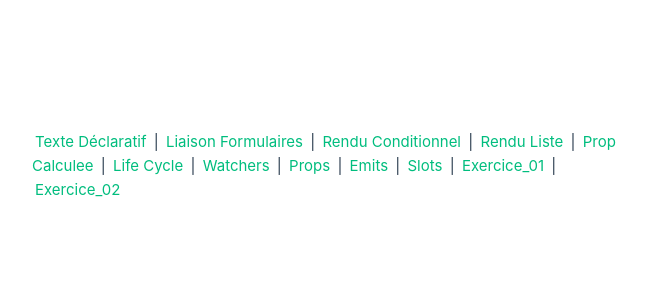
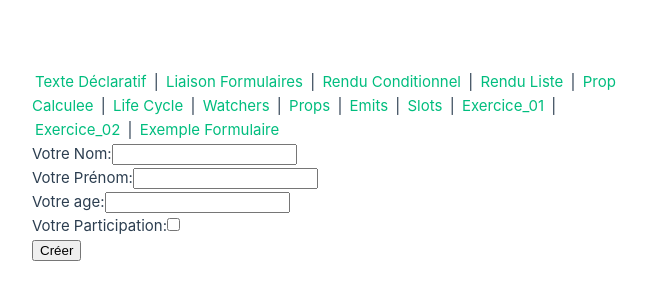
Before and after one commit to GregMarshall999/formation-vue-3, a Vue app: page /exempleForm in a window 1280 px wide. Shown: the part 234-534 px from the top of the page, without its empty margins (0-646 px from the left). Built offline with nearby package versions, Linux system fonts and the light colour scheme.

Commit message:
formulaire composant

```diff
--- /dev/null
+++ b/src/components/Formulaires/Formulaire.vue
@@ -0,0 +1,53 @@
+<template>
+
+<form @submit.prevent="envoyer">
+
+    <div>
+        <label>Votre Nom:</label>
+        <input v-model="contenu.nom" type="text" />
+    </div>
+
+    <div>
+        <label>Votre Prénom:</label>
+        <input v-model="contenu.prenom" type="text" />
+    </div>
+
+    <div>
+        <label>Votre age:</label>
+        <input v-model="contenu.age" type="number" />
+    </div>
+
+    <div>
+        <label>Votre Participation:</label>
+        <input v-model="contenu.participation" type="checkbox" />
+    </div>
+
+    <button>{{ mode ? 'Créer' : 'Modifier' }}</button>
+</form>
+
+</template>
+
+<script>
+
+export default {
+    data() {
+        return {
+            contenu: {
+                nom: '',
+                prenom: '',
+                age: null,
+                participation: false
+            }
+        }
+    },
+    props: {
+        mode: Boolean
+    },
+    methods: {
+        envoyer() {
+            console.log(this.contenu);
+        }
+    }
+}
+
+</script>
--- a/src/components/NavBar.vue
+++ b/src/components/NavBar.vue
@@ -11,6 +11,7 @@
         <router-link :to="{ name: 'Emits' }">Emits</router-link> |
         <router-link :to="{ name: 'Slots' }">Slots</router-link> |
         <router-link :to="{ name: 'Exercice_01' }">Exercice_01</router-link> |
-        <router-link :to="{ name: 'Exercice_02' }">Exercice_02</router-link>
+        <router-link :to="{ name: 'Exercice_02' }">Exercice_02</router-link> |
+        <router-link :to="{ name: 'ExempleForm' }">Exemple Formulaire</router-link>
     </nav>
 </template>
--- a/src/router/index.js
+++ b/src/router/index.js
@@ -13,6 +13,8 @@ import Watchers from '@/vue/Watchers.vue';
 import Props from '@/vue/Props.vue';
 import Emits from '@/vue/Emits.vue';
 import Slots from '@/vue/Slots.vue';
+
+import ExempleForm from '@/vue/ExempleFormulaire/ExempleForm.vue';
 
 const routes = [
     {
@@ -76,6 +78,11 @@ const routes = [
         name: 'Exercice_02',
         component: Exercice_02
     },
+    {
+        path: '/exempleForm',
+        name: 'ExempleForm',
+        component: ExempleForm
+    }
 ]
 
 const router = createRouter({
--- /dev/null
+++ b/src/vue/ExempleFormulaire/ExempleForm.vue
@@ -0,0 +1,16 @@
+<template>
+
+    <Formulaire :mode="true"/>
+
+</template>
+
+<script>
+import Formulaire from '@/components/Formulaires/Formulaire.vue';
+
+export default {
+    components: {
+        Formulaire
+    }
+}
+
+</script>
```
